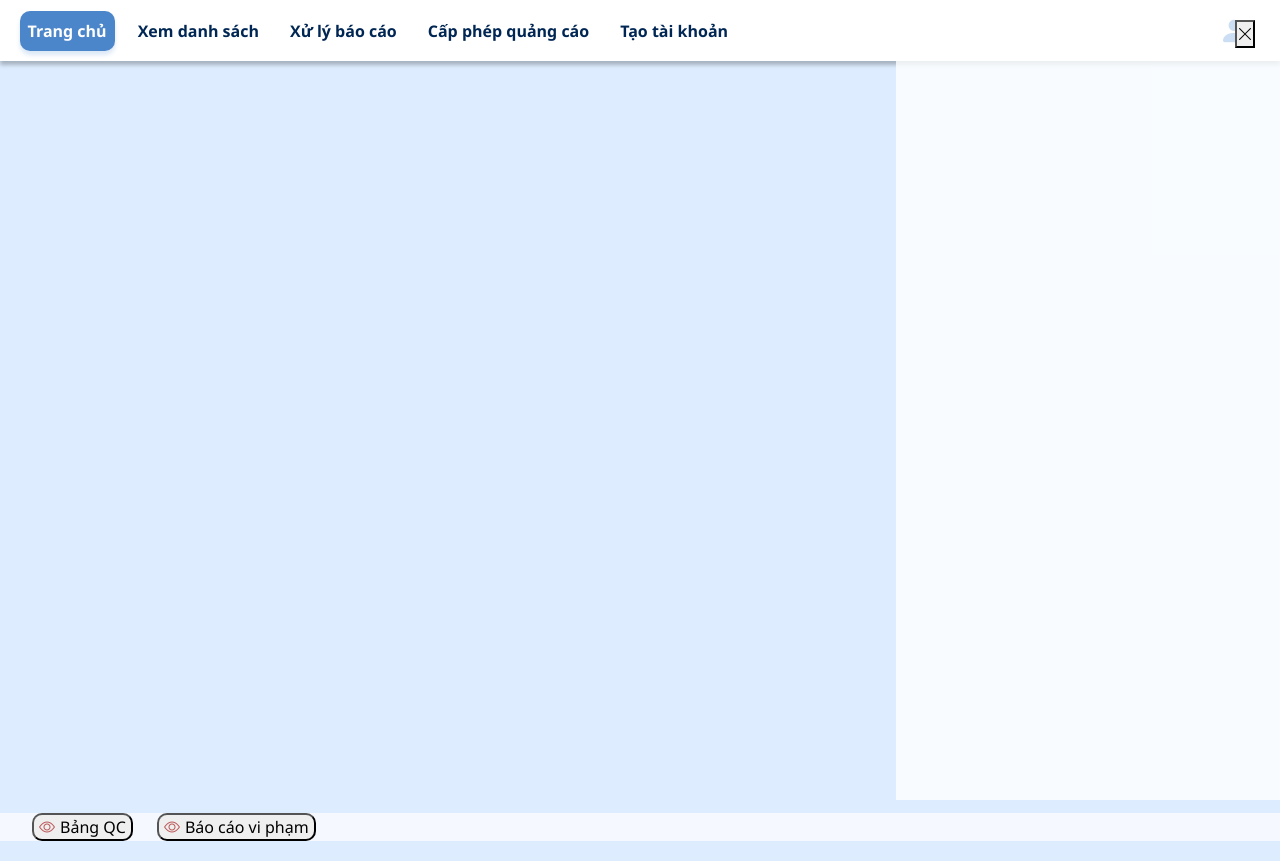
After one commit to klam-12/Ads_Management_PTUDW, a Node server app: template dynamicWeb/views/vwAdmin/mapManip.hbs in a window 1280 px wide. The commit adds this page. Run offline with Node 20, Linux system fonts and the light colour scheme; the template is opened without the code that fills it, so the values that code supplies are empty; some libraries are stand-ins or nearby versions.

Commit message:
add dropdown, error notification and license form button

```diff
--- a/dynamicWeb/routes/admin.route.js
+++ b/dynamicWeb/routes/admin.route.js
@@ -192,7 +192,7 @@
     });
 })
 
-//Notification
+//Notification testing
 // router.get('/notification/updateNotif', function (req, res) {
 //     res.render('vwNotification/updateConfirm');
 // })
@@ -205,4 +205,8 @@
 //     res.render('vwNotification/createConfirm');
 // })
 
+// router.get('/notification/error', function (req, res) {
+//     res.render('vwNotification/errorNotif');
+// })
+
   export default router;
--- a/dynamicWeb/static/css/layout.css
+++ b/dynamicWeb/static/css/layout.css
@@ -6,12 +6,26 @@
     --navbar-selected: #0053B4;
     --navbar-hover-and-header: #005BC6;
 
+    --white-color: #fff;
+    --text-color: #121212;
+    --red-color: #bc5b5b;
+    --info-color: #005bc6;
+    --QC-Chua_quy_hoach: #87a1fd;
+    --QC-Đa_quy_hoach: #2f8fff;
+    --QC-Nhieu_QCs: #44e9ff;
+    --BC-Đang_xử_lý: #ff9162;
+    --BC-Đa_xử_lý: #8c8c8c;
+    --BC-Nhieu_BCs: #ff7272;
+    --report-color: #d70000;
+
     --noti-green-bg: #EFFFF1;
     --noti-green-border: #009D19;
     --noti-yellow-bg: #FFFBEF;
     --noti-yellow-border: #FFA800;
     --noti-blue-bg: #F5F5F5;
     --noti-blue-border: #005BC6;
+    --noti-red-bg: #FFE7E7;
+    --noti-red-border: #D70000;
     --noti-warning: #FF9162;
     --noti-yes-button: #FFC700;
     --noti-no-button: #FF7272;
@@ -73,7 +87,84 @@
     border: none;
 }
 
-/* #showQC,
+/* Map layout*/
+.layout-container,
+.header-footer {
+    padding-left: 0px;
+    height: 100vh;
+    width: 100vw;
+}
+
+.header,
+.footer {
+    /* height: 10%; */
+    z-index: 2;
+}
+
+.header {
+    width: 0;
+    height: 0;
+}
+
+/* Header */
+.searchBar {
+    background-color: var(--white-color);
+    padding: 5px;
+    border-radius: 10px;
+    margin-left: 10px;
+}
+
+.searchBar:hover {
+    border: 1px solid lightgrey;
+}
+
+.searchBar .bi-search {
+    font-size: 20px;
+}
+
+.searchBar input {
+    border: none;
+    width: 90%;
+}
+
+.searchBar input:focus {
+    outline: none;
+}
+
+.searchBtn {
+    padding-right: 5px;
+}
+
+.mapBtns {
+    border-radius: 10px;
+}
+
+.mapBtns .geology {
+    display: flex;
+    justify-content: center;
+    align-items: center;
+    padding: 20px;
+    width: 30px;
+    height: 30px;
+    border-radius: 20px;
+    box-shadow: 0px 1px 4px rgba(0, 0, 0, 0.25);
+}
+
+.mapBtns .geology:hover {
+    box-shadow: 0px 3px 4px rgba(0, 0, 0, 0.25);
+}
+
+/* Footer */
+.footer {
+    background: rgba(255, 255, 255, 0.7);
+    padding: 0px 20px;
+    margin-bottom: 20px;
+}
+.footer i {
+    color: #bc5b5b;
+}
+
+#showQC,
 #showBC {
     display: flex;
     align-items: center;
@@ -85,7 +176,128 @@
 #showQC:hover,
 #showBC:hover {
     box-shadow: 0px 3px 4px rgba(0, 0, 0, 0.25);
+}
+
+.bi-eye,
+.bi-eye-slash {
+    color: var(--red-color);
+}
+
+/* Modal */
+.modal {
+    z-index: 2;
+    position: fixed;
+    top: 0;
+    right: 0px;
+    left: inherit;
+    width: 30vw;
+    background: rgba(255, 255, 255, 0.8);
+    overflow-y: auto;
+    display: flex;
+    padding: 20px;
+    flex-direction: column;
+    gap: 20px;
+}
+.modal-content {
+    width: 100%;
+    background: transparent;
+    border: none;
+    gap: 10px;
+    margin: 0;
+}
+
+.closeBtn {
+    align-self: flex-end;
+    position: relative;
+    left: 0px;
+    height: 25px;
+    width: 25px;
+}
+/* .modal button {
+    padding: 0px;
+    width: 100%;
 } */
+
+/* Component QC */
+.component-QC,
+.component-moreInfoQC,
+.component-location-qc,
+.component-location-info,
+.component-report-sm {
+    padding: 10px;
+    flex-direction: column;
+    gap: 5px;
+    border-radius: 10px;
+    border: 1px solid #ccc;
+    background: #f9fdff;
+    box-shadow: 0px 4px 4px 0px rgba(0, 0, 0, 0.1);
+}
+
+.component-report-sm {
+    background: #fff7ed;
+    z-index: 5;
+}
+
+.qc-title {
+    color: var(--info-color);
+    font-weight: 600;
+}
+
+.qc-adr {
+    color: #8c8c8c;
+}
+
+.bi-info-circle-fill {
+    font-size: 27px;
+    color: var(--info-color);
+}
+
+.btn-report {
+    color: var(--report-color);
+    display: flex;
+    align-items: center;
+    gap: 5px;
+    padding: 0px 5px;
+    border-radius: 10px;
+    border: 1px solid;
+    font-size: 14px;
+}
+
+.bi-exclamation-octagon-fill {
+    font-size: 23px;
+}
+
+/* Component location */
+.loc-qc-content,
+.loc-location-content {
+    flex-direction: column;
+}
+
+.loc-qc-content .title,
+.bi-info-circle {
+    color: var(--info-color);
+}
+
+.loc-location-content .title,
+.bi-check2-circle {
+    color: green;
+}
+
+.component-location-qc {
+    background: #ceeaff;
+    flex-direction: row;
+}
+
+.component-location-info {
+    background: #f5fff6;
+    flex-direction: row;
+}
+
+.bi-info-circle,
+.bi-check2-circle {
+    font-size: 27px;
+}
+
 /* Notification */
 .alert{
     color: #000000;
@@ -144,6 +356,17 @@
 }
 .update-confirm i{
     color: var(--noti-blue-border);
+}
+
+.error-noti{
+    border: 1px solid var(--noti-red-border);
+    background: var(--noti-red-bg);
+}
+.error-noti a{
+    background-color: var(--noti-red-border);
+}
+.error-noti i{
+    color: var(--noti-red-border);
 }
 
 .center{
@@ -262,6 +485,12 @@
     background-color: var(--table-green-button);
     opacity: 80%;
 }
+.btn-outline-success{
+    font-weight: 500;
+    border-radius: 5px;
+    border-style: solid;
+    border-width: 2px;
+}
 .btn-delete:hover{
     opacity: 80%;
 }
--- a/dynamicWeb/views/layouts/main.hbs
+++ b/dynamicWeb/views/layouts/main.hbs
@@ -11,17 +11,6 @@
         <link rel="stylesheet" href="https://cdn.jsdelivr.net/npm/bootstrap-icons@1.11.2/font/bootstrap-icons.min.css">
         <link rel="stylesheet" href="/static/css/globalStyle.css">
         <link rel="stylesheet" href="/static/css/layout.css">
-
-        <script src='https://ajax.googleapis.com/ajax/libs/jquery/3.7.1/jquery.min.js'></script>
-        <script src="https://cdn.jsdelivr.net/npm/bootstrap@5.2.3/dist/js/bootstrap.bundle.min.js"
-                integrity="sha384-kenU1KFdBIe4zVF0s0G1M5b4hcpxyD9F7jL+jjXkk+Q2h455rYXK/7HAuoJl+0I4"
-                crossorigin="anonymous"></script>
-        <script src="https://cdn.jsdelivr.net/npm/@popperjs/core@2.11.6/dist/umd/popper.min.js"
-                integrity="sha384-oBqDVmMz9ATKxIep9tiCxS/Z9fNfEXiDAYTujMAeBAsjFuCZSmKbSSUnQlmh/jp3"
-                crossorigin="anonymous"></script>
-        <script src="https://cdn.jsdelivr.net/npm/bootstrap@5.2.3/dist/js/bootstrap.min.js"
-                integrity="sha384-cuYeSxntonz0PPNlHhBs68uyIAVpIIOZZ5JqeqvYYIcEL727kskC66kF92t6Xl2V"
-                crossorigin="anonymous"></script>
     </head>
 
     <body>
@@ -30,7 +19,7 @@
                 <div class="collapse navbar-collapse d-flex justify-content-between" id="navbarSupportedContent">
                     <ul class="navbar-nav me-auto mb-2 mb-lg-0">
                         <li class="nav-item">
-                            <a class="nav-item nav-link nav-menu " href="/">Trang chủ</a>
+                            <a class="nav-item nav-link nav-menu selected" href="/">Trang chủ</a>
                         </li>
                         {{!-- {{#if auth}} --}}
                             <li class="nav-item">
@@ -45,23 +34,33 @@
                                 <a class="nav-item nav-link nav-menu" href="/admin/district/license">Cấp phép quảng cáo</a>
                             </li>
 
-                            {{!-- <li class="nav-item dropdown">
-                                <a class="nav-item nav-link nav-menu dropdown-toggle" href="#" role="button" data-bs-toggle="dropdown" aria-expanded="false">
-                                    Cấp phép quảng cáo
-                                </a>
-                                <ul class="dropdown-menu">
-                                    <li><a class="dropdown-item" href="/admin/district/license">Danh sách cấp phép</a></li>
-                                    <li><a class="dropdown-item" href="/">Đơn xin cấp phép</a></li>
-                                </ul>
-                            </li> --}}
-
                             <li class="nav-item">
                                 <a class="nav-item nav-link nav-menu" href="/">Tạo tài khoản</a>
                             </li>
                         {{!-- {{/if}} --}}
                     </ul>
                     {{!-- {{#if auth}} --}}
-                        <a class="nav-item nav-link nav-profile" href="/"><i class="bi bi-person-lines-fill"></i></a>
+                    <div class="dropdown">
+                        <a class="nav-item nav-link nav-profil" href="#" role="button" data-bs-toggle="dropdown" aria-expanded="false">
+                            <i class="bi bi-person-lines-fill"></i>
+                        </a>
+                        <ul class="dropdown-menu dropdown-menu-lg-end">
+                            <li>
+                                <a class="dropdown-item m-0" href="#">
+                                    <div class="d-flex justify-content-center align-items-center">
+                                        <i class="bi bi-person-circle" style="font-size: 50px;"></i>
+                                        <div>
+                                            <h6 class="mb-1">Trần Minh Anh</h6>
+                                            <p class="m-0">Cán bộ quận</p>
+                                        </div>
+                                    </div>
+                                </a>
+                            </li>
+                            <li><hr class="dropdown-divider"></li>
+                            <li><a class="dropdown-item m-0" href="#">Hồ sơ cá nhân</a></li>
+                            <li><a class="dropdown-item m-0" href="#">Đăng xuất</a></li>
+                        </ul>
+                    </div>
                     {{!-- {{else}} --}}
                         {{!-- <a class="nav-item nav-link nav-menu nav-login" href="/">Đăng nhập</a> --}}
                     {{!-- {{/if}} --}}
@@ -69,5 +68,14 @@
             </div>
         </nav>
         <div class='container-fluid'>{{{body}}}</div>
+
+        <script src='https://ajax.googleapis.com/ajax/libs/jquery/3.7.1/jquery.min.js'></script>
+        <script src="https://cdn.jsdelivr.net/npm/@popperjs/core@2.11.6/dist/umd/popper.min.js"
+                integrity="sha384-oBqDVmMz9ATKxIep9tiCxS/Z9fNfEXiDAYTujMAeBAsjFuCZSmKbSSUnQlmh/jp3"
+                crossorigin="anonymous"></script>
+        <script src="https://cdn.jsdelivr.net/npm/bootstrap@5.2.3/dist/js/bootstrap.min.js"
+                integrity="sha384-cuYeSxntonz0PPNlHhBs68uyIAVpIIOZZ5JqeqvYYIcEL727kskC66kF92t6Xl2V"
+                crossorigin="anonymous"></script>
+        {{{_sections.js}}}
     </body>
 </html>
--- /dev/null
+++ b/dynamicWeb/views/vwAdmin/mapManip.hbs
@@ -0,0 +1,32 @@
+<div class="layout-container">
+    <!-- Header and Footer -->
+    <div class="container-fluid d-flex flex-column justify-content-between header-footer">
+        <div class="row d-flex align-items-center justify-content-between header"></div>
+        <div id="map"></div>
+        <div class="row d-flex align-items-center footer">
+            <div class="col-md-auto displayQC">
+                <button title="showQC" id="showQC">
+                    <i class="bi bi-eye"></i>
+                    Bảng QC
+                </button>
+            </div>
+
+            <div class="col-md-auto displayBC">
+                <button title="showBC" id="showBC">
+                    <i class="bi bi-eye"></i>
+                    Báo cáo vi phạm
+                </button>
+            </div>
+        </div>
+    </div>
+
+    <div class="modal" id="modal">
+        <div id="closeBtn" class="closeBtn">
+            <button type="button">
+                <i class="bi bi-x-lg"></i>
+                &#8203;
+            </button>
+        </div>
+        <div class="col-sm offset-md-5 modal-content"></div>
+    </div>
+</div>
--- a/dynamicWeb/views/vwAdmin/vwWard/licenseList.hbs
+++ b/dynamicWeb/views/vwAdmin/vwWard/licenseList.hbs
@@ -1,7 +1,4 @@
 {{#section 'js'}}
-    <script>
-        console.log("hello");
-    </script>
 {{/section}}
 
 <div class="container-fluid p-5 pt-4">
--- a/dynamicWeb/views/vwAdmin/vwWard/reportList.hbs
+++ b/dynamicWeb/views/vwAdmin/vwWard/reportList.hbs
@@ -1,3 +1,6 @@
+{{#section 'js'}}
+{{/section}}
+
 <div class="container-fluid p-5 pt-4">
   <div class="card-container m-5 mt-4">
     <div class="card">
--- a/dynamicWeb/views/vwAdmin/vwWard/spaceList.hbs
+++ b/dynamicWeb/views/vwAdmin/vwWard/spaceList.hbs
@@ -1,3 +1,6 @@
+{{#section 'js'}}
+{{/section}}
+
 <div class="container-fluid p-4">
   <div class="row">
     <div class="col">
--- /dev/null
+++ b/dynamicWeb/views/vwNotification/licenseFormBtn.hbs
@@ -0,0 +1,6 @@
+<a class="btn btn-outline-success " href="/">
+    <div class="d-flex align-items-center">
+        <i class="bi bi-file-arrow-up h5 m-0"></i>
+        <span>&nbsp;Xin cấp phép</span>
+    </div>
+</a>
```
Also changed, not shown: dynamicWeb/views/vwAdmin/vwDepartment/licenseList.hbs (+11 -11 lines), dynamicWeb/views/vwAdmin/vwDepartment/reportList.hbs (+10 -8 lines), dynamicWeb/views/vwAdmin/vwDepartment/spaceList.hbs (+10 -8 lines), dynamicWeb/views/vwAdmin/vwDistrict/licenseList.hbs (+7 -8 lines), dynamicWeb/views/vwAdmin/vwDistrict/reportList.hbs (+7 -2 lines), dynamicWeb/views/vwAdmin/vwDistrict/spaceList.hbs (+12 -9 lines), dynamicWeb/views/vwNotification/errorNotif.hbs (added, +7 -0 lines).
